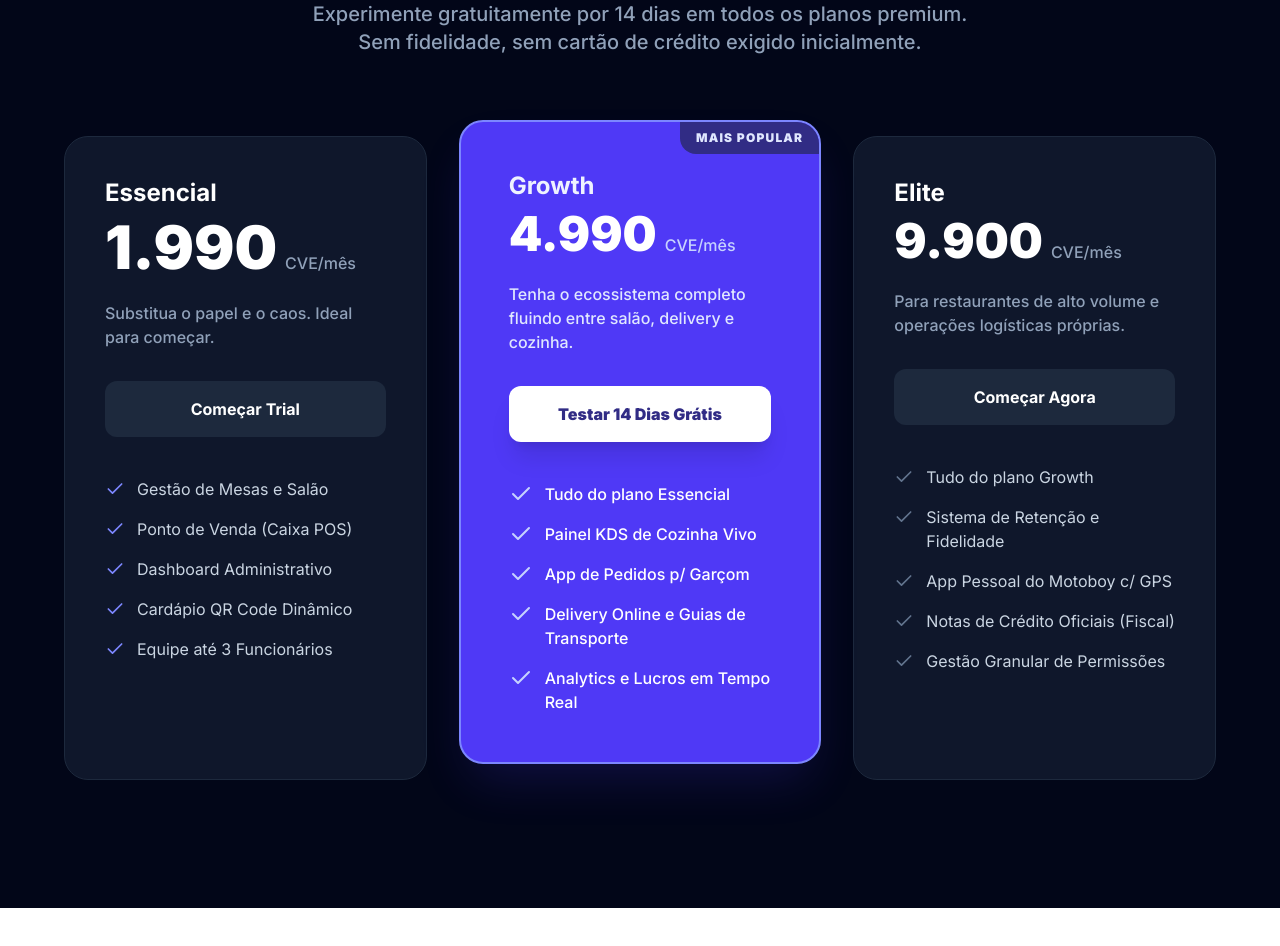
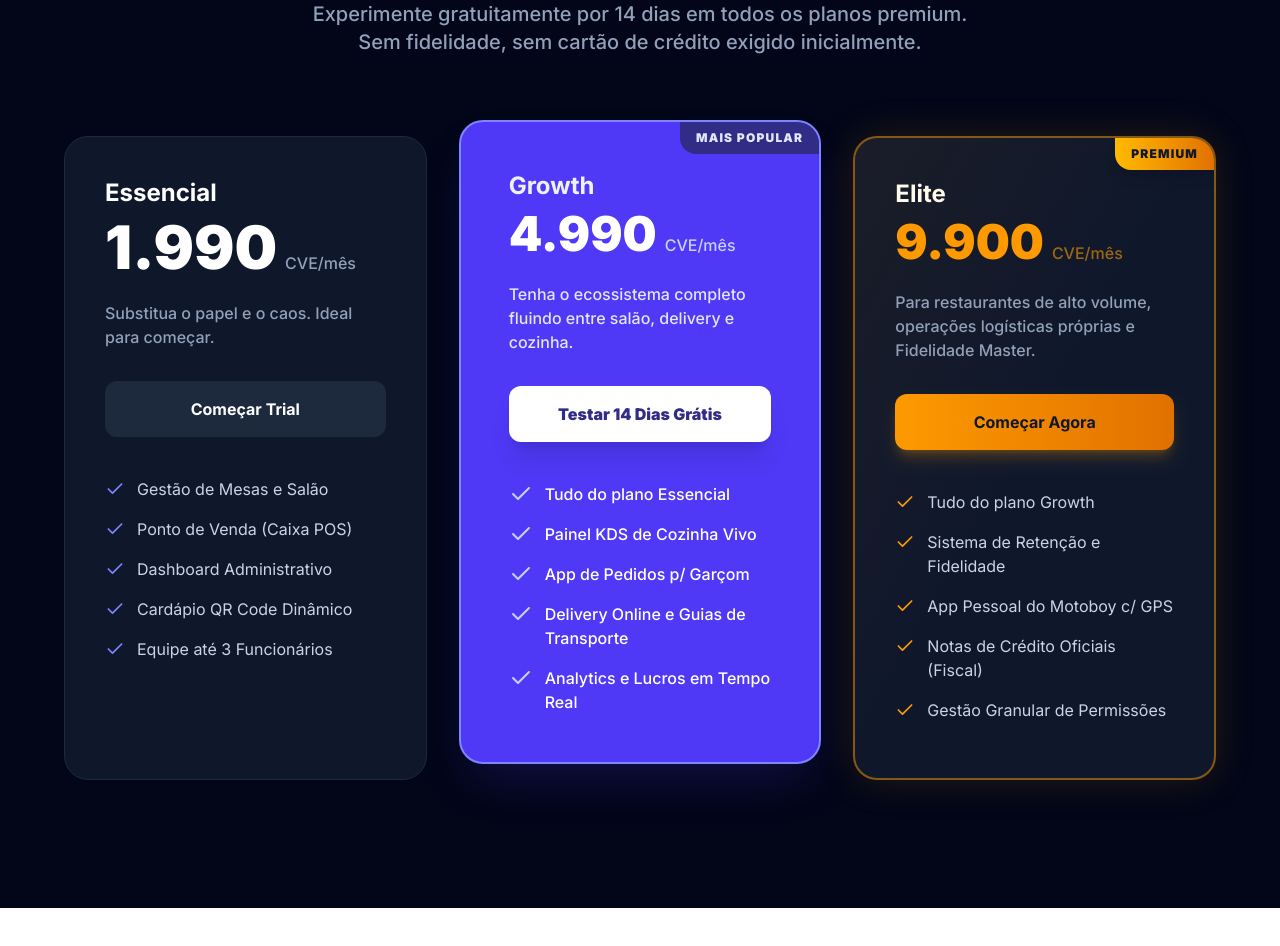
Before and after one commit to btiago1995-hue/taptable-saas, a Next.js app: page / in a window 1280 px wide. Shown: the part 1980-2926 px from the top of the page. Built offline with nearby package versions, Linux system fonts and the light colour scheme; no server answers.

Commit message:
feat(landing): Sincronizar UI Elite Dark/Gold premium para a página principal

```diff
--- a/src/app/page.tsx
+++ b/src/app/page.tsx
@@ -151,17 +151,25 @@ export default function Home() {
               </div>
 
               {/* Elite Plan */}
-              <div className="bg-slate-900 rounded-3xl p-8 lg:p-10 border border-slate-800 flex flex-col h-full hover:border-slate-700 transition-colors">
-                <h3 className="text-2xl font-bold mb-2">Elite</h3>
-                <div className="mb-6">
-                  <span className="text-5xl font-black">9.900</span>
-                  <span className="text-slate-400 font-medium ml-2">CVE/mês</span>
+              <div className="bg-slate-900 rounded-3xl p-8 lg:p-10 border-2 border-amber-500/50 hover:border-amber-400 shadow-[0_0_40px_rgba(245,158,11,0.15)] flex flex-col h-full transition-all relative overflow-hidden group">
+                <div className="absolute top-0 right-0 bg-gradient-to-r from-amber-400 to-amber-600 text-slate-900 text-xs font-black uppercase tracking-widest px-4 py-2 rounded-bl-2xl shadow-lg z-10">
+                  Premium
                 </div>
-                <p className="text-slate-400 mb-8 font-medium">Para restaurantes de alto volume e operações logísticas próprias.</p>
-                <Link href="/admin/login" className="w-full bg-slate-800 hover:bg-slate-700 text-white font-bold py-4 rounded-xl text-center transition-colors mb-10">
+
+                <div className="absolute inset-0 bg-gradient-to-br from-amber-500/5 via-transparent to-transparent pointer-events-none" />
+
+                <h3 className="text-2xl font-bold mb-2 text-amber-50 flex items-center gap-2 relative z-10">
+                  Elite
+                </h3>
+                <div className="mb-6 relative z-10">
+                  <span className="text-5xl font-black text-amber-500">9.900</span>
+                  <span className="text-amber-500/60 font-medium ml-2">CVE/mês</span>
+                </div>
+                <p className="text-slate-400 mb-8 font-medium relative z-10">Para restaurantes de alto volume, operações logísticas próprias e Fidelidade Master.</p>
+                <Link href="/onboarding" className="w-full bg-gradient-to-r from-amber-500 to-amber-600 hover:from-amber-400 hover:to-amber-500 text-slate-900 font-bold py-4 rounded-xl text-center transition-all shadow-lg shadow-amber-500/25 mb-10 relative z-10 transform group-hover:scale-[1.02]">
                   Começar Agora
                 </Link>
-                <div className="space-y-4 flex-1">
+                <div className="space-y-4 flex-1 relative z-10">
                   {[
                     "Tudo do plano Growth",
                     "Sistema de Retenção e Fidelidade",
@@ -170,7 +178,7 @@ export default function Home() {
                     "Gestão Granular de Permissões"
                   ].map((item, i) => (
                     <div key={i} className="flex items-start gap-3">
-                      <Check className="w-5 h-5 text-slate-500 shrink-0 mt-0.5" />
+                      <Check className="w-5 h-5 text-amber-500 shrink-0 mt-0.5" />
                       <span className="text-slate-300">{item}</span>
                     </div>
                   ))}
```
